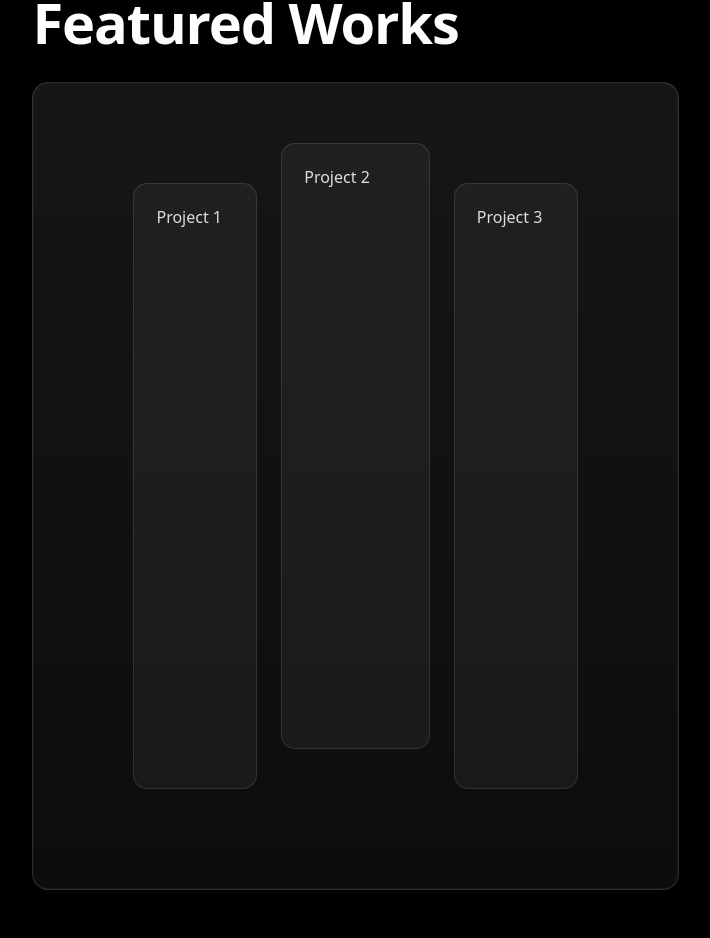
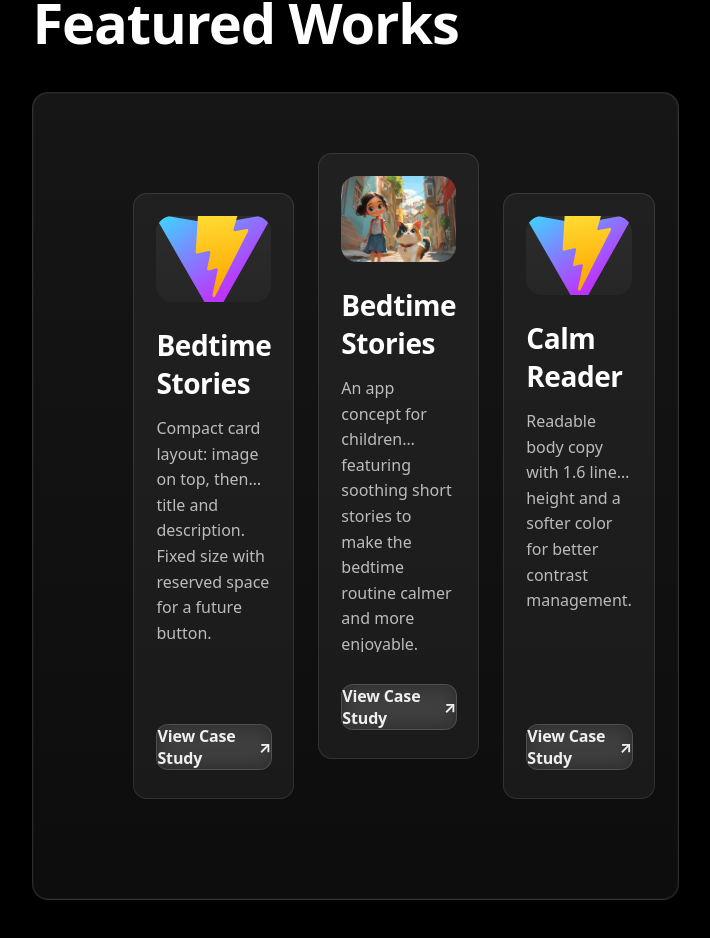
Before and after one commit to safaktepe/portfoliowebsite, a React (Vite) app: page /#home in a window 1280 px wide. Shown: the part 2144-3082 px from the top of the page, without its empty margins (431-1141 px from the left). Built offline with nearby package versions, Linux system fonts and the light colour scheme.

Commit message:
Add project CTA buttons

```diff
--- a/src/sections/ProjectsSection.tsx
+++ b/src/sections/ProjectsSection.tsx
@@ -1,4 +1,58 @@
 import "../styles/projects.css";
+import bedtimeImg from "../assets/bedtime-stories.png";
+
+type SmallProjectProps = {
+  imageSrc: string;
+  title: string;
+  description: string;
+};
+
+function SmallProjectCard({ imageSrc, title, description }: SmallProjectProps) {
+  return (
+    <article className="projectCard">
+      <figure className="projectMedia">
+        <img src={imageSrc} alt={`${title} preview`} />
+      </figure>
+
+      <div className="projectBody">
+        <h3 className="projectTitle">{title}</h3>
+        <p className="projectDesc">{description}</p>
+
+        {/* CTA */}
+        <a href="#projects" className="projectCta">
+          View Case Study <span aria-hidden="true">↗</span>
+        </a>
+      </div>
+
+      <div className="projectBottomSpacer" />
+    </article>
+  );
+}
+
+function FeaturedProjectCard() {
+  return (
+    <article className="projectCard projectCard--featured">
+      <figure className="projectMedia">
+        <img src={bedtimeImg} alt="Bedtime Stories preview" />
+      </figure>
+
+      <div className="projectBody">
+        <h3 className="projectTitle">Bedtime Stories</h3>
+        <p className="projectDesc">
+          An app concept for children featuring soothing short stories to make the
+          bedtime routine calmer and more enjoyable.
+        </p>
+
+        {/* CTA */}
+        <a href="#projects" className="projectCta">
+          View Case Study <span aria-hidden="true">↗</span>
+        </a>
+      </div>
+
+      <div className="projectBottomSpacer" />
+    </article>
+  );
+}
 
 export function ProjectsSection() {
   return (
@@ -8,9 +62,19 @@ export function ProjectsSection() {
 
         <div className="projectsShell">
           <div className="projectsGrid">
-            <article className="projectCard">Project 1</article>
-            <article className="projectCard projectCard--featured">Project 2</article>
-            <article className="projectCard">Project 3</article>
+            <SmallProjectCard
+              imageSrc="/vite.svg"
+              title="Bedtime Stories"
+              description="Compact card layout: image on top, then title and description. Fixed size with reserved space for a future button."
+            />
+
+            <FeaturedProjectCard />
+
+            <SmallProjectCard
+              imageSrc="/vite.svg"
+              title="Calm Reader"
+              description="Readable body copy with 1.6 line-height and a softer color for better contrast management."
+            />
           </div>
         </div>
       </div>
--- a/src/styles/projects.css
+++ b/src/styles/projects.css
@@ -3,15 +3,14 @@
     padding-top: 70px;
     padding-bottom: 140px;
     overflow: hidden;
+    border-top: none !important;
   }
-
 
   .projectsInner {
     width: 70%;
     margin-left: auto;
     margin-right: auto;
   }
-
 
   @media (max-width: 900px) {
     .projectsInner {
@@ -20,7 +19,7 @@
   }
 
   .projectsTitle {
-    margin: 0 0 22px;
+    margin: 0 0 32px;
     font-size: clamp(42px, 4.5vw, 56px);
     font-weight: 800;
     letter-spacing: -0.02em;
@@ -49,7 +48,7 @@
   .projectsGrid {
     display: grid;
     gap: 24px;
-    grid-template-columns: 1fr 1.2fr 1fr;
+    grid-template-columns: 1fr 1fr 1fr;
     align-items: stretch;
   }
 
@@ -68,6 +67,8 @@
     border: 1px solid rgba(255, 255, 255, 0.10);
 
     color: rgba(255, 255, 255, 0.85);
+    display: flex;
+    flex-direction: column;
   }
 
   .projectCard--featured {
@@ -75,12 +76,109 @@
     transform: translateY(-40px);
   }
 
-  .projectsSection {
-    border-top: none !important;
+  @media (max-width: 1000px) {
+    .projectCard--featured {
+      transform: none;
+    }
   }
 
-  @media (max-width: 900px) {
-    .projectsInner {
-      width: 92%;
-    }
+  /* Media */
+  .projectMedia {
+    width: 100%;
+    border-radius: 16px;
+    overflow: hidden;
+    background: linear-gradient(
+      180deg,
+      rgba(255, 255, 255, 0.06),
+      rgba(255, 255, 255, 0.03)
+    );
+
+    aspect-ratio: 4 / 3;
+    margin: 0;
   }
+
+  .projectMedia img {
+    width: 100%;
+    height: 100%;
+    object-fit: cover;
+    display: block;
+    transform: scale(1);
+    transition: transform 260ms ease;
+  }
+
+  .projectCard:hover .projectMedia img {
+    transform: scale(1.04);
+  }
+
+  /* Body */
+  .projectBody {
+    padding-top: 24px;
+    display: flex;
+    flex-direction: column;
+    gap: 14px;
+    flex: 1;
+  }
+
+  .projectTitle {
+    font-size: clamp(20px, 2.2vw, 28px);
+    font-weight: 800;
+    letter-spacing: -0.015em;
+    margin: 0;
+    color: #fff;
+  }
+
+  .projectDesc {
+    margin: 0;
+    color: rgba(255, 255, 255, 0.7);
+    line-height: 1.6;
+    font-size: clamp(14px, 1.5vw, 16px);
+
+    display: -webkit-box;
+    -webkit-line-clamp: 3;
+    -webkit-box-orient: vertical;
+    overflow: hidden;
+
+    flex: 1;
+  }
+
+  /* Wide CTA button */
+  .projectCta {
+    margin: 18px auto 6px;
+    width: 99%;
+    height: 44px;
+
+    display: inline-flex;
+    align-items: center;
+    justify-content: center;
+    gap: 10px;
+
+    border-radius: 12px;
+    text-decoration: none;
+
+    color: rgba(255, 255, 255, 0.92);
+    font-weight: 700;
+    letter-spacing: -0.01em;
+
+    background: rgba(255, 255, 255, 0.06);
+    border: 1px solid rgba(255, 255, 255, 0.14);
+
+    backdrop-filter: blur(10px);
+    -webkit-backdrop-filter: blur(10px);
+
+    transition:
+      transform 180ms ease,
+      background-color 180ms ease,
+      border-color 180ms ease,
+      box-shadow 220ms ease;
+  }
+
+  .projectCta:hover {
+    transform: translateY(-2px);
+    background: rgba(255, 255, 255, 0.085);
+    border-color: rgba(255, 255, 255, 0.20);
+    box-shadow: 0 14px 40px rgba(0, 0, 0, 0.55);
+  }
+
+  .projectCta:active {
+    transform: translateY(-1px);
+  }
```
